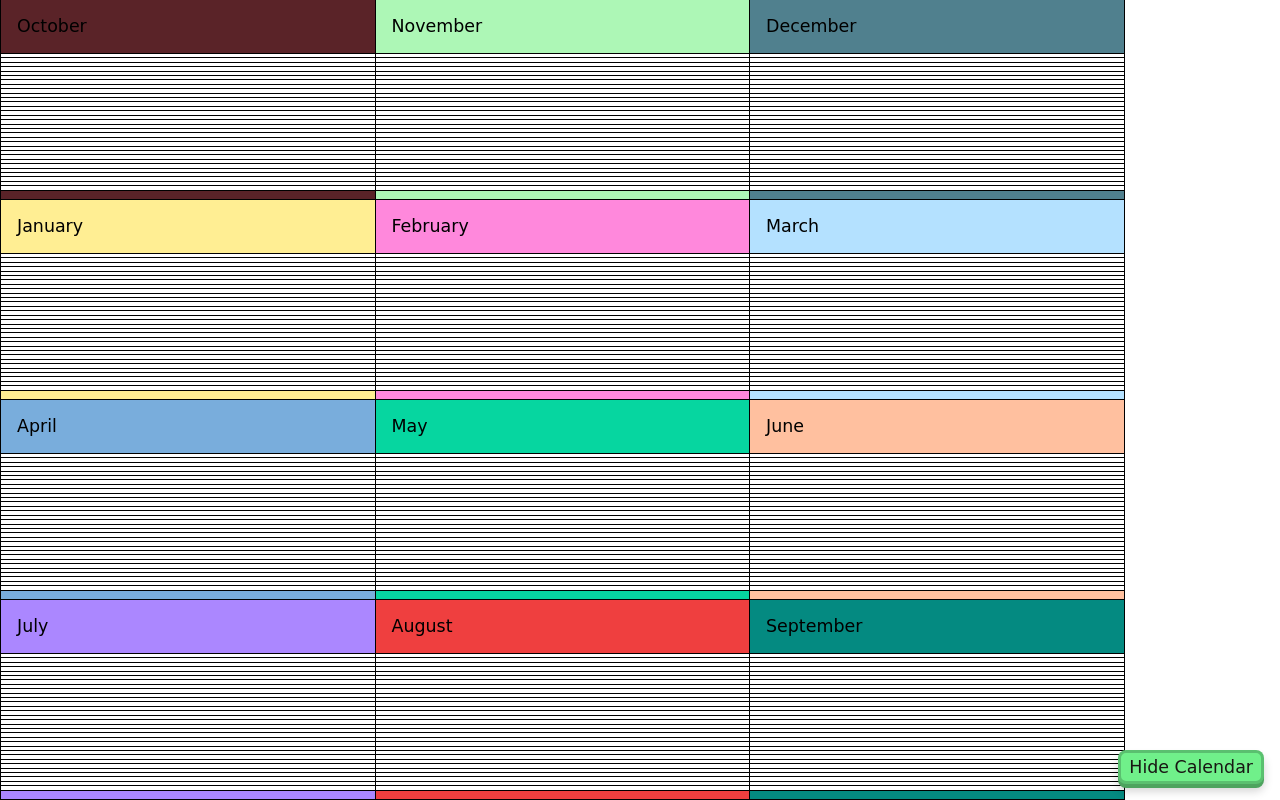
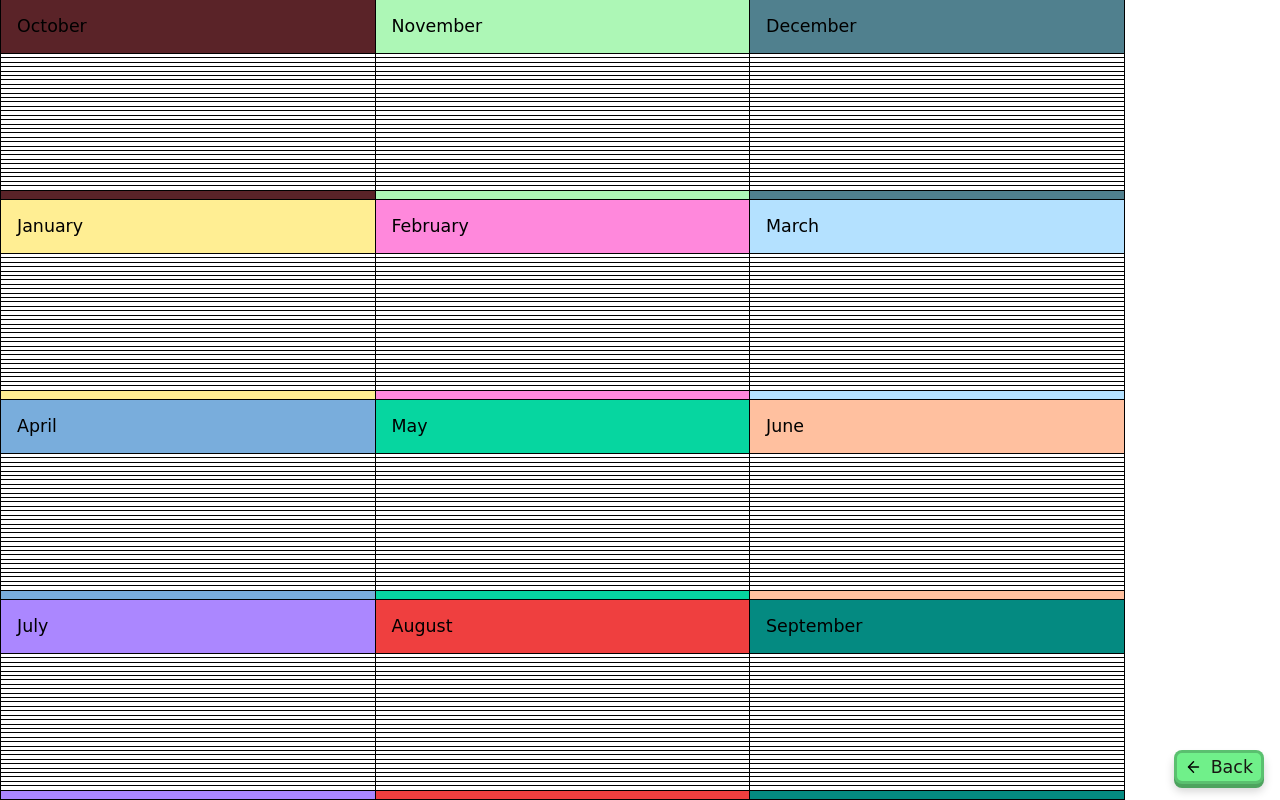
Before and after one commit to KyleKlus/printable-calendar-generator, a website built with webpack: page src/index.html in a window 1280 px wide. Both pictures are taken after a click on the button "Generate ...". Built offline with nearby package versions, Linux system fonts and the light colour scheme; a small style sheet from the web is missing.

Commit message:
FEAT: Changed hide calendar to back btn

```diff
--- a/src/index.html
+++ b/src/index.html
@@ -92,7 +92,8 @@
         <section class="page"></section>
     </article>
     <button id="hide-calendar" class="btn is-hidden">
-        Hide Calendar
+        <img src="./arrow-left.svg" alt="pencil"/>
+        Back
     </button>
 </body>
 </html>
```
Also changed, not shown: src/public/arrow-left.svg (added).
